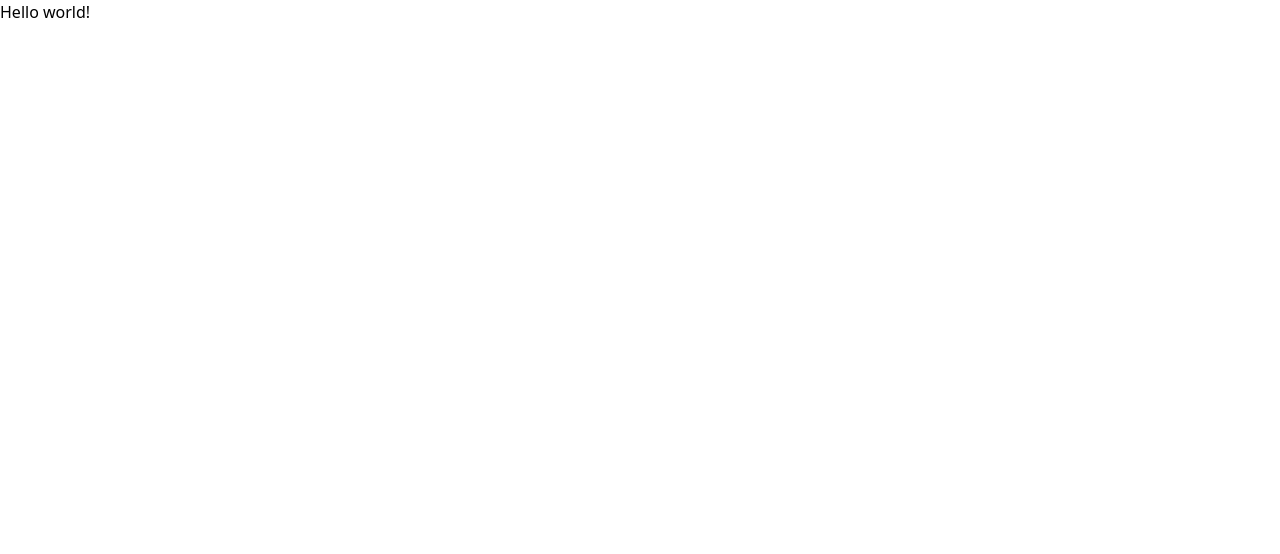
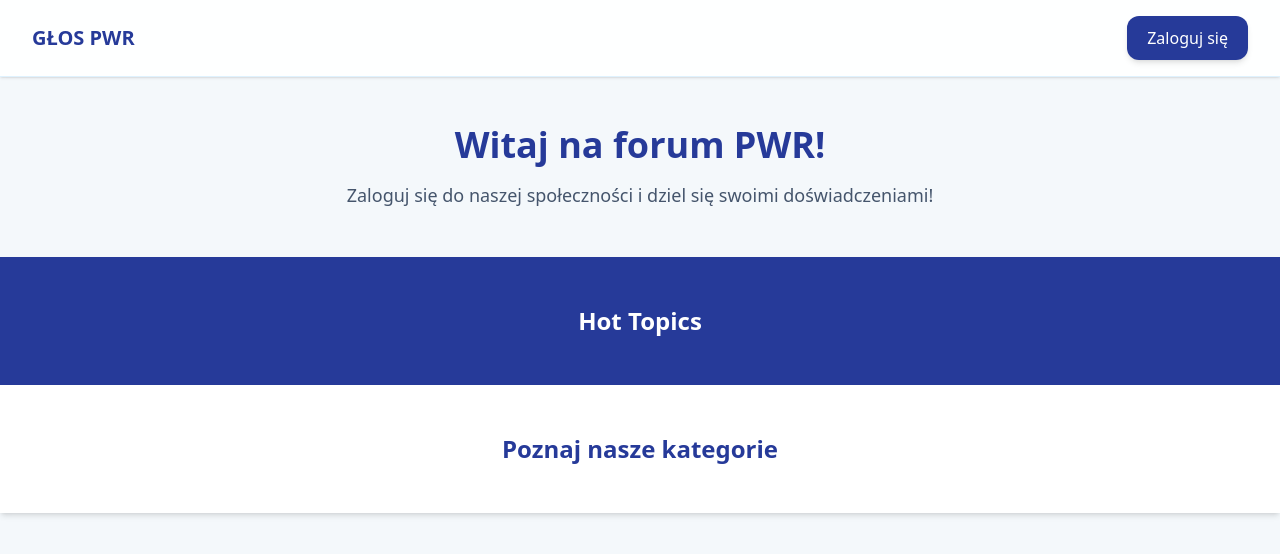
Before and after one commit to robuspospolitus/the-voice-of-pwr, a Next.js app in the folder the-voice-of-pwr-web/: page / in a window 1280 px wide. Shown: the top 554 px of the page. Built offline with nearby package versions, Linux system fonts and the light colour scheme.

Commit message:
feat: main page

```diff
--- a/the-voice-of-pwr-web/app/page.tsx
+++ b/the-voice-of-pwr-web/app/page.tsx
@@ -1,7 +1,7 @@
-export default function Home() {
+import Home from "./pages/main-page";
+
+export default function Main() {
   return (
-    <main>
-      <div>Hello world!</div>
-    </main>
+    <Home />
   );
 }
--- /dev/null
+++ b/the-voice-of-pwr-web/app/pages/main-page.tsx
@@ -0,0 +1,46 @@
+export default function Home() {
+  return (
+    <main className="min-h-screen bg-[#F4F8FB] flex flex-col">
+
+    {/*1. navbar pasek główny*/ }
+      <nav className="sticky top-0 z-50 w-full flex justify-between items-center py-4 px-8 bg-white/90 backdrop-blur-md border-b border-sky-100 shadow-sm">
+        <div className="text-xl font-extrabold text-[#263A99]">
+          GŁOS PWR
+        </div>
+        <div>
+          <button className="px-5 py-2.5 bg-[#263A99] hover:bg-[#F0EBE5] text-white font-medium rounded-xl shadow-md transition duration-200 cursor-pointer">
+            Zaloguj się
+          </button>
+        </div>
+      </nav>
+
+    {/* nagłówek witaj na forum itd */}
+      <div className="text-center my-12 px-4">
+        <h1 className="text-4xl font-bold text-[#263A99] mb-4 ">Witaj na forum PWR!</h1>
+        <p className="text-lg text-slate-600">Zaloguj się do naszej społeczności i dziel się swoimi doświadczeniami!</p>
+      </div>
+
+    {/*hot topics*/}
+
+    <section className="w-full bg-[#263A99] py-12 px-8 shadow-md">
+        <div className="max-w-6xl mx-auto">
+          <h2 className="text-2xl font-bold text-white text-center">
+            Hot Topics
+          </h2>
+
+        </div>
+    </section>
+
+    {/* nasze kategorie */}
+    <section className="w-full bg-white py-12 px-8 shadow-md mb-8">
+        <div className="max-w-6xl mx-auto">
+          <h2 className="text-2xl font-bold text-[#263A99] text-center">
+            Poznaj nasze kategorie
+          </h2>
+        </div>
+    </section>
+    </main>
+
+
+  );
+}
```
Also changed, not shown: 1 other file (tests, documents, lock files or other folders).
